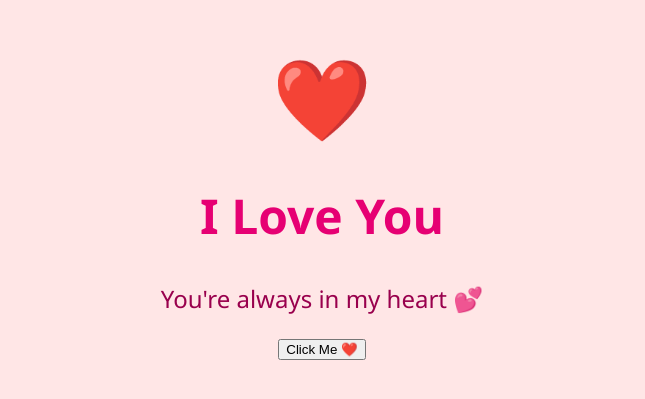
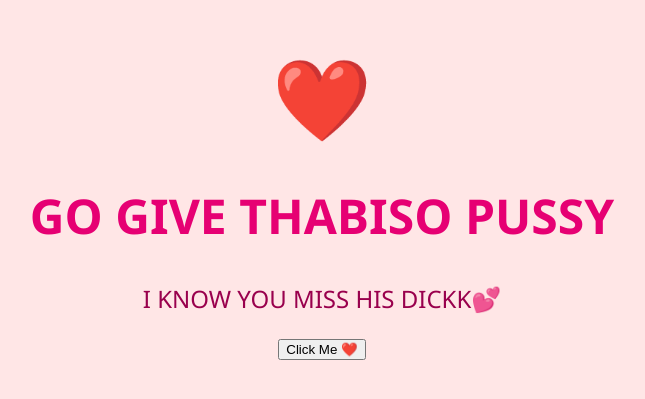
Before and after one commit to wangukudziila/iloveyou., a plain HTML site: page index.html in a window 1280 px wide. Shown: the part 199-598 px from the top of the page, without its empty margins (318-963 px from the left). Drawn offline with Linux system fonts and the light colour scheme.

Commit message:
index.html

```diff
--- a/index.html
+++ b/index.html
@@ -2,13 +2,13 @@
 <html lang="en">
 <head>
   <meta charset="UTF-8">
-  <title>I Love You</title>
+  <title>LONG LIVE DICK</title>
   <link rel="stylesheet" href="style.css">
 </head>
 <body>
   <div class="heart">❤️</div>
-  <h1>I Love You</h1>
-  <p>You're always in my heart 💕</p>
+  <h1>GO GIVE THABISO PUSSY</h1>
+  <p> I KNOW YOU MISS HIS DICKK💕</p>
   <button onclick="showLoveMessage()">Click Me ❤️</button>
 </body>
 </html>
@@ -18,6 +18,6 @@
 
 <script>
   function showLoveMessage() {
-    alert("I love you more than words can say! 💖");
+    alert(" VIVA DICK VIVAAA!!!!!! 💖");
   }
 </script>
```
